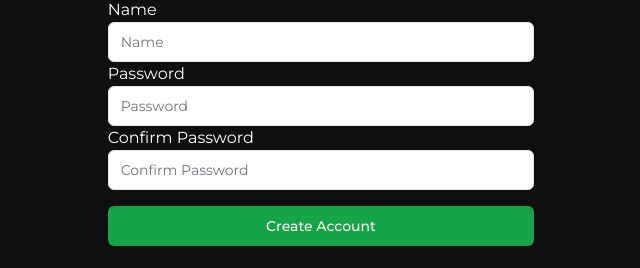
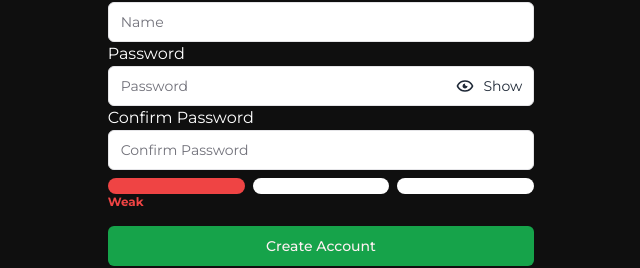
Before and after one commit to juhamikael/fullstackopen-bloglist, a React (Vite) app in the folder frontend/: page / in a window 1280 px wide. Both pictures are taken after typing "Sample", "Sample123" into the empty fields and a click on the button "Create Account". Shown: the part 190-458 px from the top of the page, without its empty margins (319-959 px from the left). Built offline with nearby package versions, Linux system fonts and the light colour scheme; no server answers.

Commit message:
Refactor and fix password validation when creating account
- Gives user instant feedback how strong the selected password is
- pass the password through different validation checks

```diff
--- a/frontend/src/components/CreateAccountForm.jsx
+++ b/frontend/src/components/CreateAccountForm.jsx
@@ -1,19 +1,45 @@
-import { useState } from "react";
+import { useState, useEffect } from "react";
 import { Input } from "./ui/input";
 import { Button } from "./ui/button";
 import { cn } from "../lib/utils";
-import accountService from "../services/account";
 import { useDispatch } from "react-redux";
 import { showNotification } from "../reducers/notificationReducer";
 import { validation } from "../lib/validation";
+import { BiShowAlt } from "react-icons/bi";
+import { usePasswordValidation } from "../hooks/usePasswordValidation";
+import { renderPasswordBlocks } from "./renderPasswordBlocks";
+
+import accountService from "../services/account";
 
 const CreateAccount = ({ setShowCreateAccount }) => {
   const [username, setUsername] = useState("");
   const [password, setPassword] = useState("");
   const [name, setName] = useState("");
   const [confirmPassword, setConfirmPassword] = useState("");
+  const [showPassword, setShowPassword] = useState(false);
+  const [fieldErrors, setFieldErrors] = useState({});
+  const passwordSafeLevel = usePasswordValidation(password);
+
+  const togglePasswordVisibility = () => {
+    setShowPassword(!showPassword);
+  };
 
   const dispatch = useDispatch();
+
+  useEffect(() => {
+    if (password.length >= 3 && confirmPassword.length >= 3) {
+      const message = validation(username, name, password, confirmPassword, [
+        "sameAsUsernameOrName",
+        "containsUsernameOrName",
+        "tooCommon",
+      ]);
+      if (message !== "success") {
+        setFieldErrors({ ...fieldErrors, password: message });
+      } else {
+        setFieldErrors({ ...fieldErrors, password: null });
+      }
+    }
+  }, [password, confirmPassword, username, name, dispatch]);
 
   const handleCreateAccount = async (event) => {
     event.preventDefault();
@@ -23,11 +49,11 @@ const CreateAccount = ({ setShowCreateAccount }) => {
       password,
       confirmPassword
     );
-
     if (validationMessage !== "success") {
       dispatch(showNotification(validationMessage, 5, "error"));
       return;
     }
+
     try {
       await accountService.createAccount({ username, password, name });
       setUsername("");
@@ -74,15 +100,28 @@ const CreateAccount = ({ setShowCreateAccount }) => {
       </div>
       <div>
         <label htmlFor="password">Password</label>
+        <div className="relative">
           <Input
             id="password"
-          type="password"
+            type={showPassword ? "text" : "password"}
             name="password"
             placeholder="Password"
-          className={cn("text-gray-800")}
+            className={cn("text-gray-800 pr-12")}
             value={password}
             onChange={({ target }) => setPassword(target.value)}
           />
+          <button
+            type="button"
+            onClick={togglePasswordVisibility}
+            className="absolute inset-y-0 right-0 px-3 py-2 text-sm text-gray-800 flex items-center gap-x-2"
+          >
+            {!showPassword && <BiShowAlt className="text-xl" />}
+            {showPassword ? "Hide" : "Show"}
+          </button>
+        </div>
+        {fieldErrors.password && (
+          <div className="text-red-500 text-xs">{fieldErrors.password}</div>
+        )}
       </div>
       <div>
         <label htmlFor="confirmPassword">Confirm Password</label>
@@ -96,6 +135,9 @@ const CreateAccount = ({ setShowCreateAccount }) => {
           onChange={({ target }) => setConfirmPassword(target.value)}
         />
       </div>
+      <div className="mt-2">
+        <div>{renderPasswordBlocks(passwordSafeLevel)}</div>
+      </div>
       <Button
         className={cn("w-full mt-4")}
         id="create-account-button"
--- /dev/null
+++ b/frontend/src/components/renderPasswordBlocks.jsx
@@ -0,0 +1,33 @@
+import { cn } from "../lib/utils";
+
+export const renderPasswordBlocks = (passwordSafeLevel) => {
+  const blocks = [];
+  for (let i = 1; i <= 3; i++) {
+    const color =
+      i <= passwordSafeLevel.numLevel
+        ? `${passwordSafeLevel.color}`
+        : "bg-white";
+    blocks.push(
+      <div
+        key={i}
+        className={cn(
+          "w-1/3 h-4 rounded-xl transition-all duration-500 ease-in-out",
+          color
+        )}
+      ></div>
+    );
+  }
+  return (
+    <div>
+      <div className="flex gap-x-2">{blocks}</div>
+      <div
+        className={cn(
+          "text-xs font-bold transition-all duration-500 ease-in-out",
+          passwordSafeLevel.textColor
+        )}
+      >
+        {passwordSafeLevel.level}
+      </div>
+    </div>
+  );
+};
--- /dev/null
+++ b/frontend/src/hooks/usePasswordValidation.js
@@ -0,0 +1,41 @@
+import { useState, useEffect } from "react";
+
+export const usePasswordValidation = (password) => {
+  const [passwordSafeLevel, setPasswordSafeLevel] = useState({
+    level: "Weak",
+    color: "bg-destructive",
+    numLevel: 1,
+    textColor: "text-destructive",
+  });
+
+  useEffect(() => {
+    let level = "Weak";
+    let color = "bg-destructive";
+    let textColor = "text-destructive";
+    let numLevel = 1;
+
+    if (password && password.length >= 8) {
+      if (/[0-9]/.test(password) && /[a-zA-Z]/.test(password)) {
+        level = "Medium";
+        color = "bg-yellow-400";
+        textColor = "text-yellow-400";
+        numLevel = 2;
+      }
+
+      if (
+        /[0-9]/.test(password) &&
+        /[a-zA-Z]/.test(password) &&
+        /[!@#$%^&*(),.?":{}|<>]/.test(password)
+      ) {
+        level = "Strong";
+        color = "bg-primary";
+        textColor = "text-primary";
+        numLevel = 3;
+      }
+    }
+
+    setPasswordSafeLevel({ color, level, numLevel, textColor });
+  }, [password]);
+
+  return passwordSafeLevel;
+};
--- a/frontend/src/lib/validation.js
+++ b/frontend/src/lib/validation.js
@@ -1,24 +1,56 @@
 import { commonPasswords } from "../lib/commonPasswords";
 
-export const validation = (userName, name, password, confirmPassword) => {
-  switch (true) {
-    case userName.length < 3:
-      return "Username must be at least 3 characters";
-    case name.length < 3:
-      return "Name must be at least 3 characters";
-    case password.length < 8:
-      return "Password must be at least 8 characters";
-    case password === password.match(/[a-zA-Z]+/g):
-      return "Password must contain a number";
-    case password === userName || password === name:
-      return "Password should not be the same as username or name";
-    case password !== confirmPassword:
-      return "Passwords do not match";
-    case password.includes(userName) || password.includes(name):
-      return "Password should not contain username or name";
-    case commonPasswords.includes(password):
-      return "Password is too common";
-    default:
-      return "success";
+/**
+ * Validation checks returns true if validation fails
+ *
+ * To add a new validation check, add a new function to this object'
+ *
+ * and add the corresponding message to the validationMessages object
+ *
+ */
+const validationChecks = {
+  minLength: (password) => password.length < 8,
+  mustContainNumber: (password) => !/\d/.test(password),
+  sameAsUsernameOrName: (password, userName, name) =>
+    password === userName || password === name,
+  passwordsDoNotMatch: (password, _, __, confirmPassword) =>
+    password !== confirmPassword,
+  containsUsernameOrName: (password, userName, name) =>
+    password.includes(userName) || password.includes(name),
+  tooCommon: (password) => commonPasswords.includes(password),
+};
+
+const validationMessages = {
+  minLength: "Password must be at least 8 characters",
+  mustContainNumber: "Password must contain a number",
+  sameAsUsernameOrName: "Password should not be the same as username or name",
+  passwordsDoNotMatch: "Passwords do not match",
+  containsUsernameOrName: "Password should not contain username or name",
+  tooCommon: "Password is too common",
+};
+
+export const validation = (
+  userName,
+  name,
+  password,
+  confirmPassword,
+  checkOnly = []
+) => {
+  const checksToRun =
+    checkOnly.length > 0 ? checkOnly : Object.keys(validationChecks);
+  for (const check of checksToRun) {
+    const condition = validationChecks[check](
+      password,
+      userName,
+      name,
+      confirmPassword
+    );
+
+    if (condition) {
+      console.log("Validation failed", check);
+      return validationMessages[check];
+    }
   }
+
+  return "success";
 };
```
Also changed, not shown: frontend/src/lib/commonPasswords.js, 1 other file (tests, documents, lock files or other folders). Lines whose indentation alone changed are shown as unchanged.
